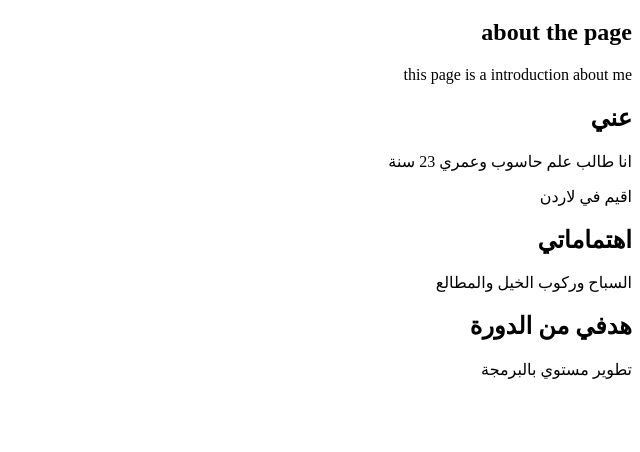
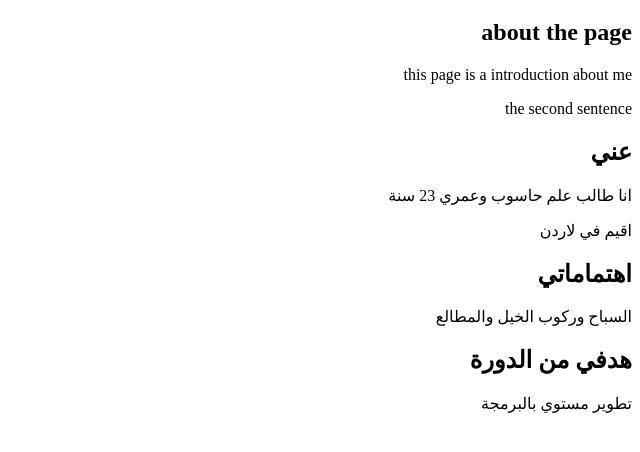
Before and after one commit to omarbadwan03/my-first-page, a plain HTML site: page Index.html in a window 1280 px wide. Shown: the part 62-514 px from the top of the page, without its empty margins (640-1280 px from the left). Drawn offline with Linux system fonts and the light colour scheme.

Commit message:
after unsatging

```diff
--- a/Index.html
+++ b/Index.html
@@ -10,8 +10,9 @@
     <div>
       <h2>about the page</h2>
       <p>this page is a introduction about me</p>
+      <p>the second sentence</p>
     </div>
- <div>
+    <div>
     <h2>عني</h2>
     <p>انا طالب علم حاسوب وعمري 23 سنة</p>
     <p>اقيم في لاردن</p>
```
